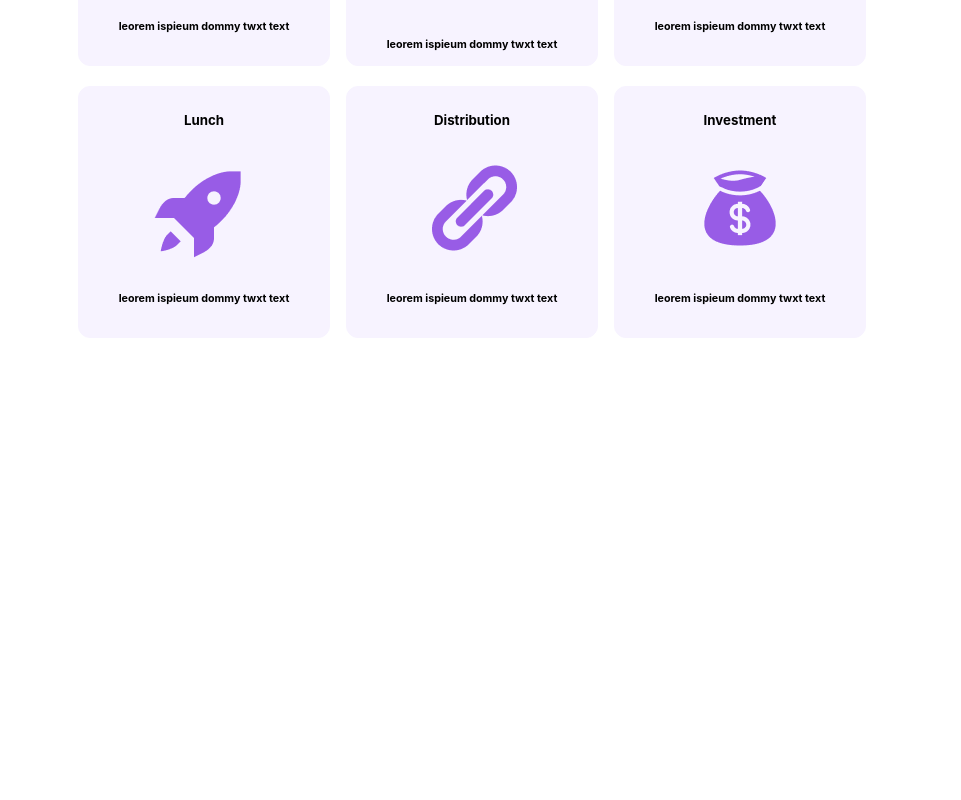
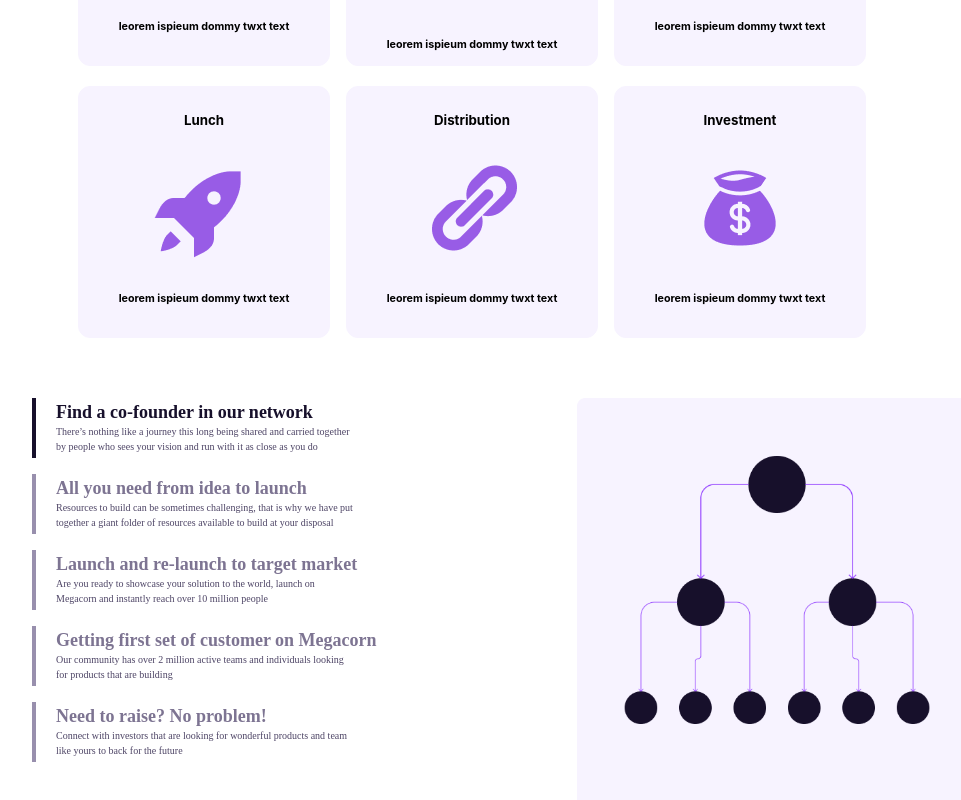
Before and after one commit to LollyTim/megacon, a React (Create React App) app: page / in a window 1280 px wide. Shown: the part 970-1770 px from the top of the page, without its empty margins (168-1129 px from the left). Before the commit the page ends 1621 px from the top, so only its background shows below. Built offline with nearby package versions, Linux system fonts and the light colour scheme.

Commit message:
updated section3

```diff
--- a/src/App.tsx
+++ b/src/App.tsx
@@ -2,6 +2,7 @@ import React from 'react';
 import './App.css';
 import Sectionhead from './Component/Section1/Sectionhead';
 import Section2 from './Component/Section2/Section-2';
+import Section3 from './Component/Section3/Section-3';
 
 
 function App() {
@@ -9,6 +10,7 @@ function App() {
     <div className="App">
       <Sectionhead />
       <Section2 />
+      <Section3 />
     </div>
   );
 }
--- a/src/Component/Section2/Section-2.css
+++ b/src/Component/Section2/Section-2.css
@@ -1,5 +1,4 @@
 .Container1 {
-    height: 900px;
     justify-content: center;
     text-align: center;
     align-items: center;
--- /dev/null
+++ b/src/Component/Section3/Section-3.css
@@ -0,0 +1,111 @@
+.section3 {
+    padding-top: 60px;
+    display: flex;
+    width: 1000;
+    height: 90vh;
+}
+
+.container4all {
+    display: block;
+    gap: 16px;
+    display: flex;
+    flex-direction: column;
+    align-items: flex-start;
+    gap: 16px;
+}
+
+.container4dcontent {
+    margin-left: 200px;
+    display: flex;
+    align-items: center;
+    gap: 24px;
+    border-left: 4px solid #17102B;
+    justify-content: center;
+    padding-left: 20px;
+    height: 60px;
+
+}
+
+.container4dcontent2 {
+    margin-left: 200px;
+    display: flex;
+    align-items: center;
+    gap: 24px;
+    border-left: 4px solid #988fad;
+    justify-content: center;
+    padding-left: 20px;
+    height: 60px;
+
+}
+
+
+.container1 {
+    display: flex;
+    align-items: flex-start;
+    gap: 16px;
+    flex-direction: column;
+    width: 295px;
+}
+
+.first-text3 {
+    width: 350px;
+    color: #17102B;
+    font-family: Outfit;
+    font-size: 18px;
+    font-style: normal;
+    font-weight: 700;
+    line-height: 120%;
+    text-align: start;
+    /* 28.8px */
+}
+
+.first-text3-others {
+    color: #7d7492;
+    width: 350px;
+    font-family: Outfit;
+    font-size: 18px;
+    font-style: normal;
+    font-weight: 700;
+    line-height: 120%;
+    text-align: start;
+}
+
+.first-text3-others:hover {
+    color: #17102B;
+}
+
+.firstp3:hover {
+    color: #17102B;
+}
+
+.firstp3 {
+    width: 300px;
+    color: #4E4566;
+    font-family: Outfit;
+    font-size: 10px;
+    font-style: normal;
+    font-weight: 400;
+    line-height: 150%;
+    text-align: start;
+    /* 24px */
+}
+
+.container4dcontent2:hover {
+    border-left: 4px solid #17102B;
+    color: #17102B;
+
+}
+
+.containerRight {
+    width: 400px;
+    height: 300px;
+    flex-shrink: 0;
+    border-radius: 12px;
+    background: #F7F3FF;
+    margin-left: 450px;
+    justify-content: center;
+}
+
+.containerRight>img {
+    width: 400px;
+}
--- /dev/null
+++ b/src/Component/Section3/Section-3.tsx
@@ -0,0 +1,59 @@
+import React from 'react'
+import './Section-3.css'
+
+const Section3 = () => {
+    return (
+        <section className='section3'>
+            <div className='container4all'>
+
+                <div className='container1'>
+                    <div className='container4dcontent'>
+                        <div className="content1">
+                            <h3 className='first-text3'>Find a co-founder in our network</h3>
+                            <p className='firstp3'>There’s nothing like a journey this long being shared and carried together by people who sees your vision and run with it as close as you do</p>
+                        </div>
+                    </div>
+                </div>
+                <div className='container1'>
+                    <div className='container4dcontent2'>
+                        <div className="content1">
+                            <h3 className='first-text3-others'>All you need from idea to launch</h3>
+                            <p className='firstp3'>Resources to build can be sometimes challenging, that is why we have put together a giant folder of resources available to build at your disposal</p>
+                        </div>
+                    </div>
+                </div>
+                <div className='container1'>
+                    <div className='container4dcontent2'>
+                        <div className="content1">
+                            <h3 className='first-text3-others'>Launch and re-launch to target market</h3>
+                            <p className='firstp3'>Are you ready to showcase your solution to the world, launch on Megacorn and instantly reach over 10 million people</p>
+                        </div>
+                    </div>
+                </div>
+                <div className='container1'>
+                    <div className='container4dcontent2'>
+                        <div className="content1">
+                            <h3 className='first-text3-others'>Getting first set of customer on Megacorn</h3>
+                            <p className='firstp3'>Our community has over 2 million active teams and individuals looking for products that are building</p>
+                        </div>
+                    </div>
+                </div>
+                <div className='container1'>
+                    <div className='container4dcontent2'>
+                        <div className="content1">
+                            <h3 className='first-text3-others'>Need to raise? No problem!</h3>
+                            <p className='firstp3'>Connect with investors that are looking for wonderful products and team like yours to back for the future</p>
+                        </div>
+                    </div>
+                </div>
+            </div>
+
+            <div className='containerRight'>
+                <img src="Step.png" alt="" />
+            </div>
+
+        </section>
+    )
+}
+
+export default Section3
```
Also changed, not shown: public/Step.png (added).
